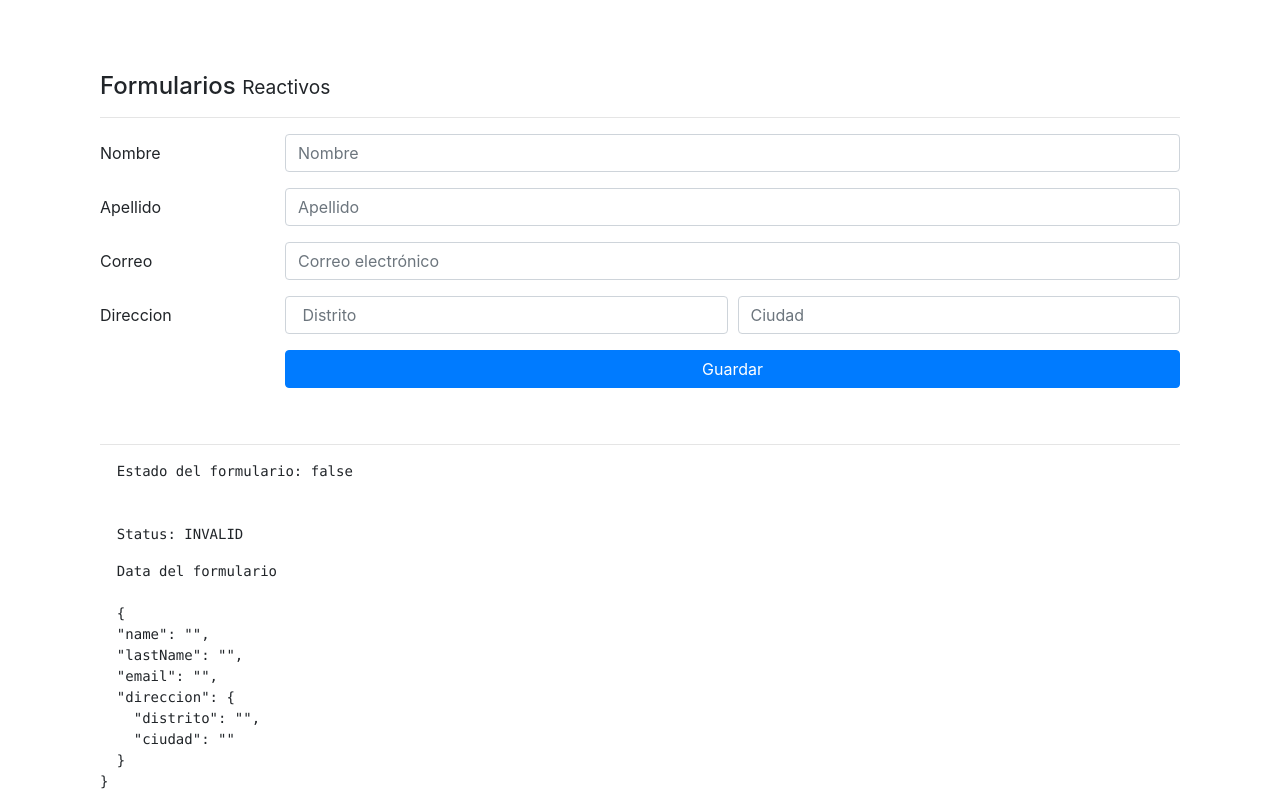
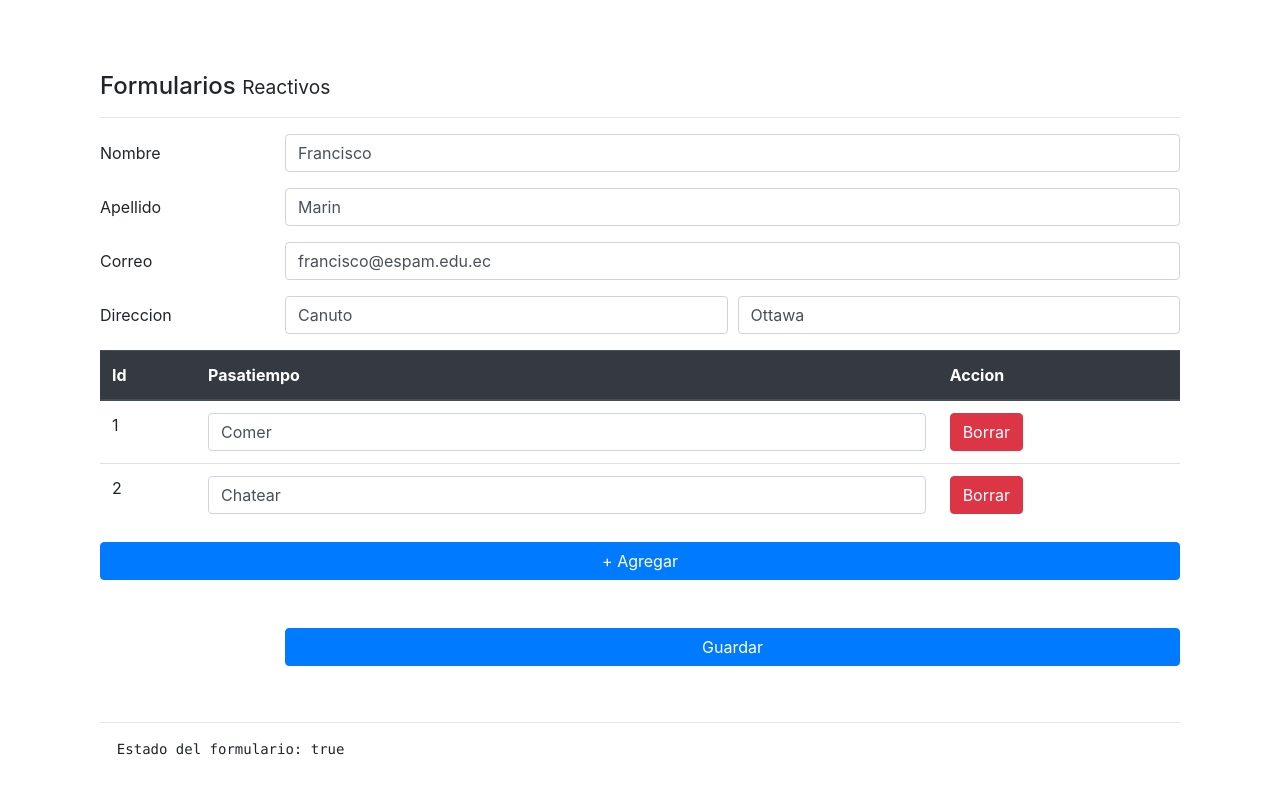
Before and after one commit to franmc01/Angular-Formularios, an Angular app: page /reactivos in a window 1280 px wide. Shown: the top 800 px of the page. Built offline with nearby package versions, Linux system fonts and the light colour scheme.

Commit message:
Terminado la seccion que creamos un array de control dinamico

```diff
--- a/src/app/pages/reactivos/reactivos.component.html
+++ b/src/app/pages/reactivos/reactivos.component.html
@@ -49,6 +49,31 @@
     </div>
   </div>
 
+  <div class="row">
+    <div class="col">
+      <table class="table">
+        <thead class="thead-dark">
+          <tr>
+            <th>Id</th>
+            <th>Pasatiempo</th>
+            <th>Accion</th>
+          </tr>
+        </thead>
+        <tbody formArrayName="pasatiempos">
+          <tr *ngFor="let item of pasatiempos.controls; let i=index">
+            <td scope="row">{{ i + 1 }}</td>
+            <td>
+              <input type="text" class="form-control" [formControlName]=i>
+            </td>
+            <td>
+              <button class="btn btn-danger" type="button" (click)="borrarPasatiempos(i)">Borrar</button>
+            </td>
+          </tr>
+        </tbody>
+      </table>
+      <button type="button" class="btn btn-primary btn-block mt-3 mb-5" (click)="agregarPasatiempos()"> + Agregar </button>
+    </div>
+  </div>
   <div class="form-group row">
     <label class="col-2 col-form-label">&nbsp;</label>
     <div class="input-group col">
--- a/src/app/pages/reactivos/reactivos.component.ts
+++ b/src/app/pages/reactivos/reactivos.component.ts
@@ -1,5 +1,5 @@
 import { Component, OnInit } from '@angular/core';
-import { FormBuilder, FormGroup, Validators } from '@angular/forms';
+import { FormBuilder, FormGroup, Validators, FormArray } from '@angular/forms';
 
 @Component({
   selector: 'app-reactivos',
@@ -11,6 +11,7 @@
 
   constructor(private formBuilder: FormBuilder) {
     this.crearFormulario();
+    this.cargarDataAlFormulario();
   }
 
   ngOnInit(): void {}
@@ -20,17 +21,12 @@
       // x: ['valorpordefecto', validadoresSincronos, validoresAsync ],
       name: ['', [Validators.required, Validators.minLength(4)]],
       lastName: ['', [Validators.required, Validators.minLength(4)]],
-      email: [
-        '',
-        [
-          Validators.required,
-          Validators.pattern('[a-z 0-9._%+-]+@[a-z0-9.-]+.[a-z]{2,3}$'),
-        ],
-      ],
+      email: [ '', [ Validators.required, Validators.pattern('[a-z 0-9._%+-]+@[a-z0-9.-]+.[a-z]{2,3}$'), ], ],
       direccion: this.formBuilder.group({
         distrito: ['', [Validators.required, Validators.minLength(4)]],
         ciudad: ['', [Validators.required, Validators.minLength(4)]],
       }),
+      pasatiempos: this.formBuilder.array([])
     });
   }
 
@@ -64,6 +60,19 @@
     );
   }
 
+  get pasatiempos() {
+    return this.formulario.get('pasatiempos') as FormArray;
+  }
+
+
+  agregarPasatiempos() {
+    this.pasatiempos.push(this.formBuilder.control('',));
+  }
+
+  borrarPasatiempos(i) {
+    this.pasatiempos.removeAt(i);
+  }
+
   Guardar() {
     if (this.formulario.invalid) {
       return Object.values(this.formulario.controls).forEach((controls) => {
@@ -76,4 +85,17 @@
     }
     console.log(this.formulario);
   }
+
+  cargarDataAlFormulario() {
+    this.formulario.reset({
+      name: 'Francisco',
+      lastName: 'Marin',
+      email: 'francisco@espam.edu.ec',
+      direccion: {
+        distrito: 'Canuto',
+        ciudad: 'Ottawa'
+      }
+    });
+    ['Comer','Chatear'].forEach(valor => this.pasatiempos.push(this.formBuilder.control(valor)));
+  }
 }
```
